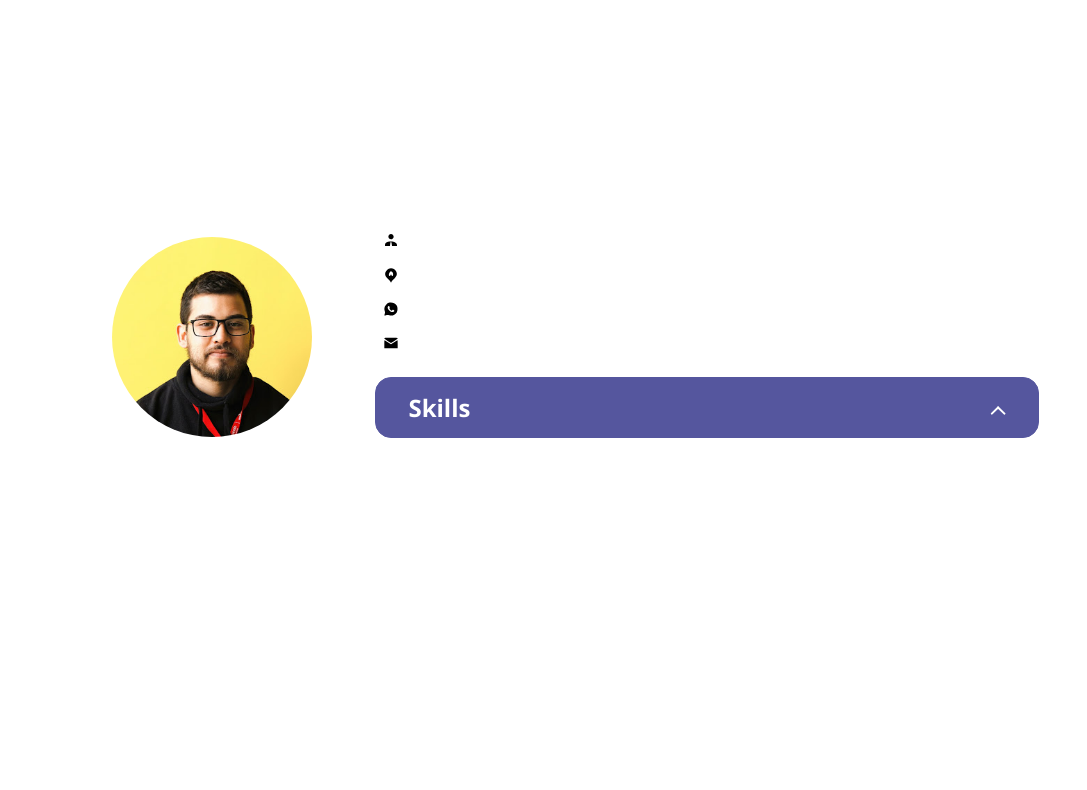
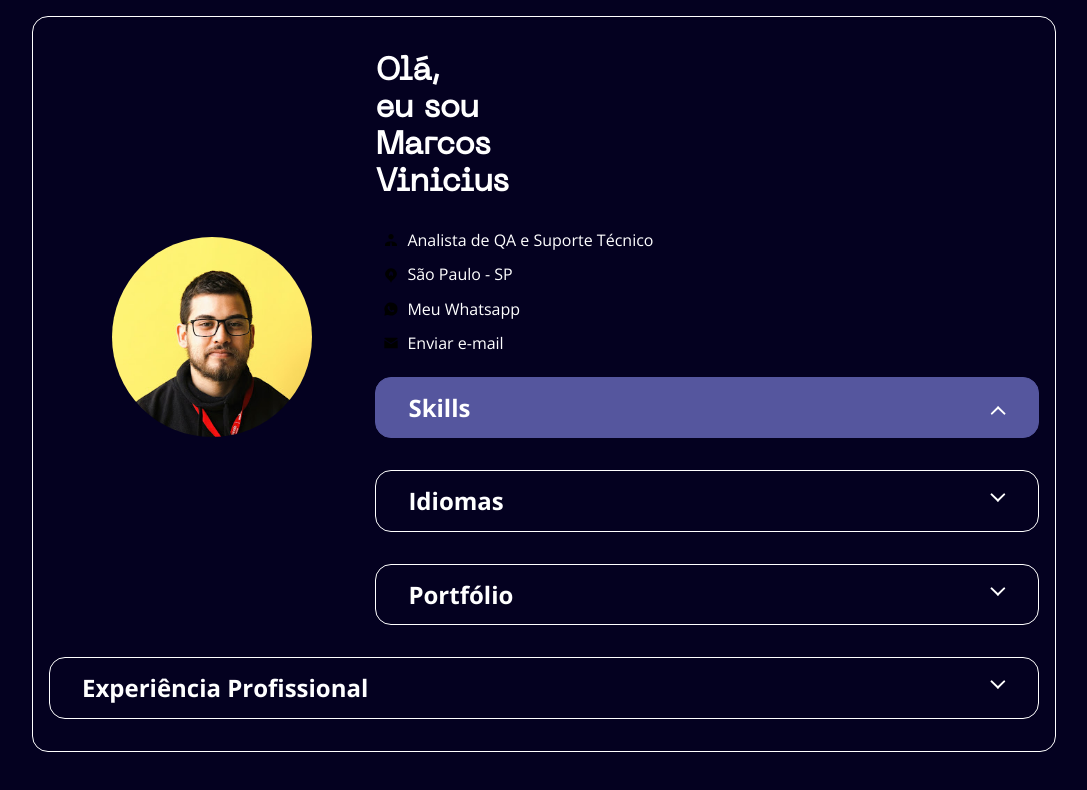
Before and after one commit to Marquito9797/Curriculo-CSS, a plain HTML site: page index.html in a window 1280 px wide. Shown: the whole page, without its empty margins (96-1183 px from the left). Drawn offline with nearby package versions, Linux system fonts and the light colour scheme; files whose address does not match are found by name.

Commit message:
Update global.css

```diff
--- a/IMG/css/global.css
+++ b/IMG/css/global.css
@@ -11,7 +11,7 @@
 }
 
 body {
-    background-color: ##040120;
+    background-color: #040120;
     color: rgb(255, 255, 255);
     background-size: cover;
     background-position: center;
```
